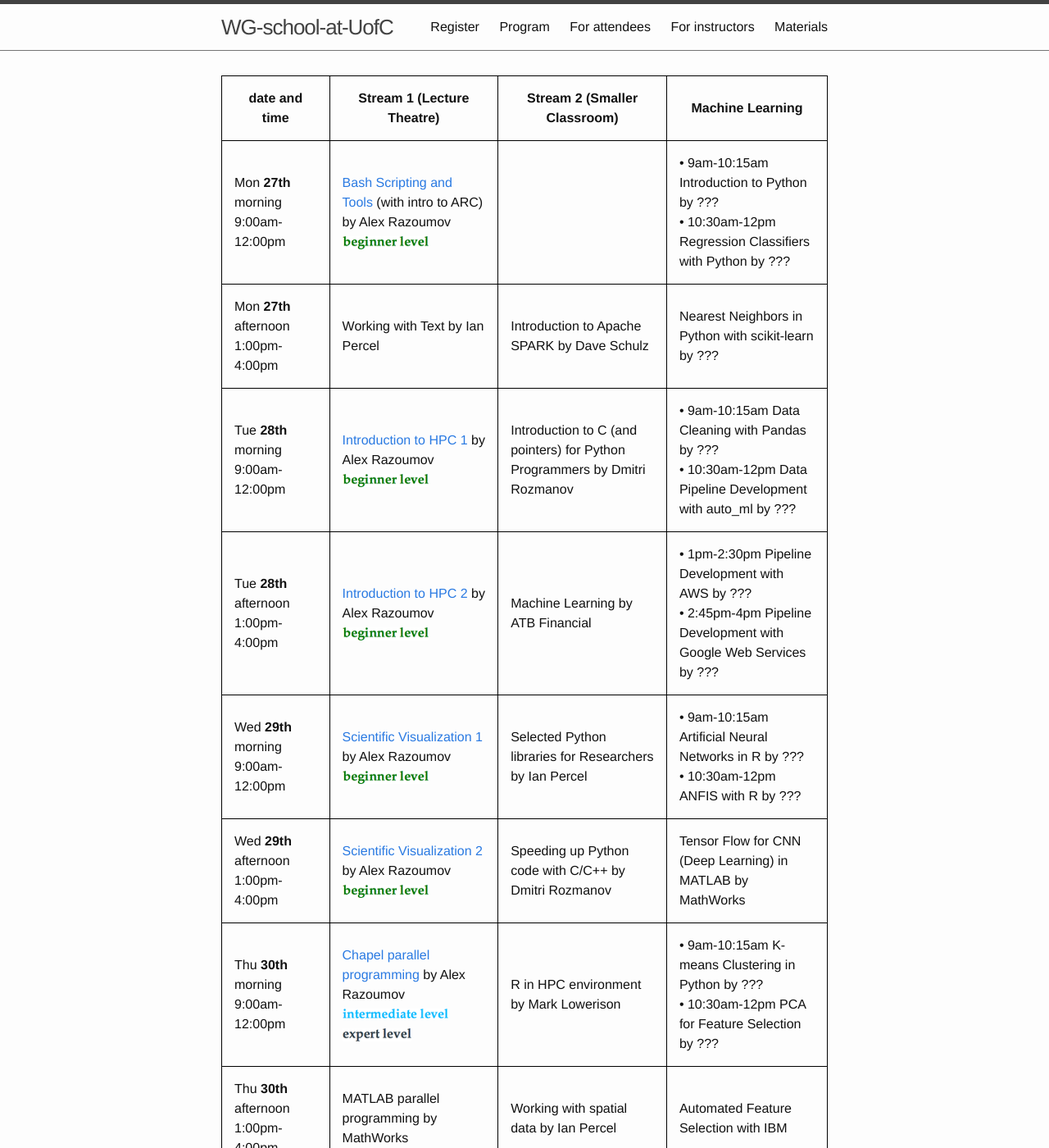
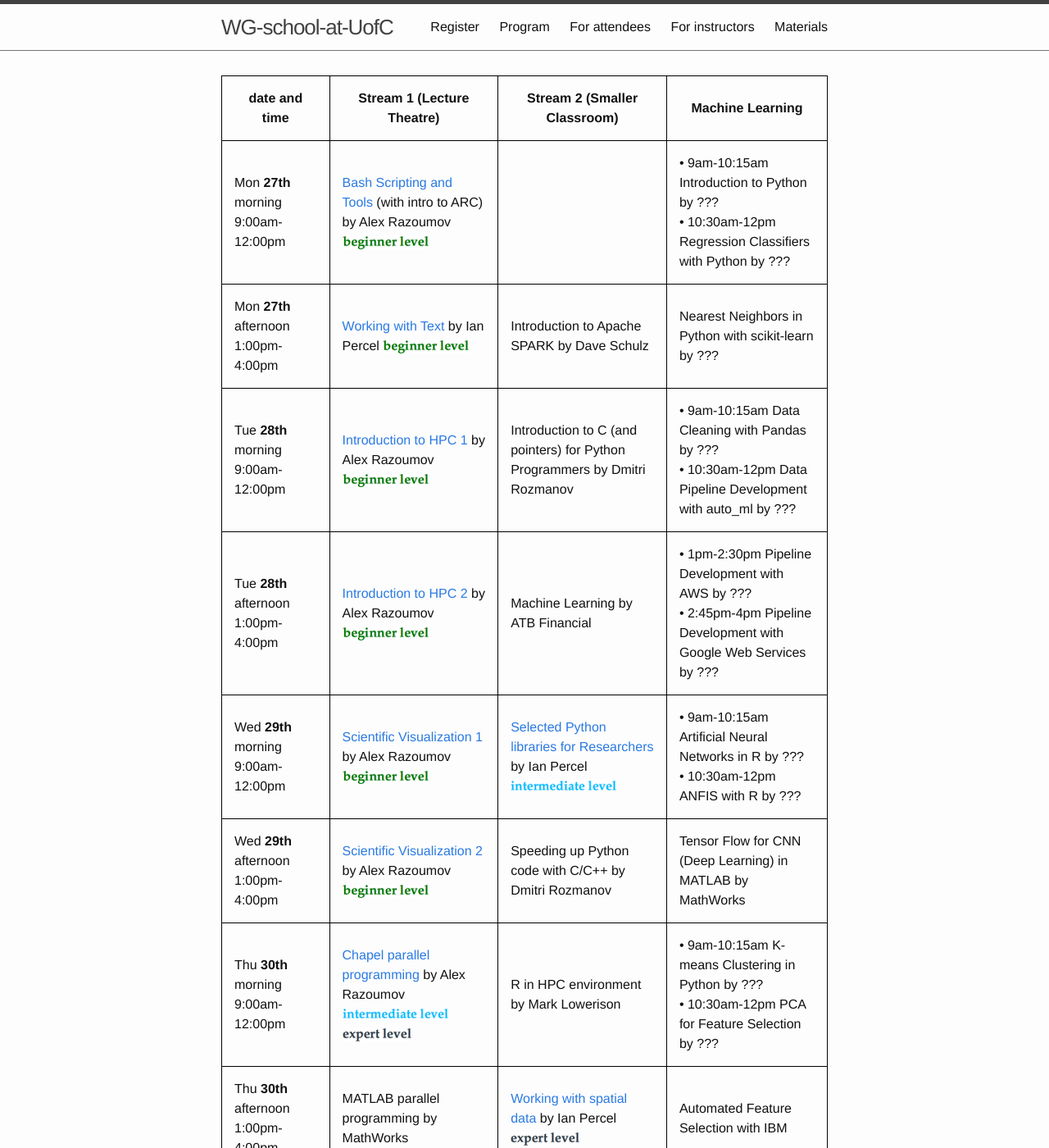
Before and after one commit to WestGrid/ubcSummerSchool2019, a Jekyll site: the page built from 1-program.md, in a window 1280 px wide and 1400 px high. Shown: the whole window at 82% size. Built offline with Jekyll 4.4.1, drawn with Linux system fonts in a browser that asks for light colours; part of the change alters nothing that is shown.

Commit message:
addition of Ian P Abstract links

```diff
--- a/1-program.md
+++ b/1-program.md
@@ -11,13 +11,13 @@ nav: true
 | date and time | Stream 1 (Lecture Theatre) | Stream 2 (Smaller Classroom) | Machine Learning |
 | ------------- | --------------- | ----------------- | ----------------- |
 | Mon **27th** morning 9:00am-12:00pm | [Bash Scripting and Tools](bash) (with intro to ARC) by Alex Razoumov {{beg}} | | • 9am-10:15am Introduction to Python by ??? <br> • 10:30am-12pm Regression Classifiers with Python by ??? |
-| Mon **27th** afternoon 1:00pm-4:00pm | Working with Text by Ian Percel | Introduction to Apache SPARK by Dave Schulz | Nearest Neighbors in Python with scikit-learn by ??? |
+| Mon **27th** afternoon 1:00pm-4:00pm | [Working with Text](working_with_text) by Ian Percel {{beg}} | Introduction to Apache SPARK by Dave Schulz | Nearest Neighbors in Python with scikit-learn by ??? |
 | Tue **28th** morning 9:00am-12:00pm | [Introduction to HPC 1](introHPC) by Alex Razoumov {{beg}} | Introduction to C (and pointers) for Python Programmers by Dmitri Rozmanov | • 9am-10:15am Data Cleaning with Pandas by ??? <br> • 10:30am-12pm Data Pipeline Development with auto_ml by ??? |
 | Tue **28th** afternoon 1:00pm-4:00pm | [Introduction to HPC 2](introHPC) by Alex Razoumov {{beg}} | Machine Learning by ATB Financial | • 1pm-2:30pm Pipeline Development with AWS by ??? <br> • 2:45pm-4pm Pipeline Development with Google Web Services by ??? |
-| Wed **29th** morning 9:00am-12:00pm | [Scientific Visualization 1](visualization) by Alex Razoumov {{beg}} | Selected Python libraries for Researchers by Ian Percel | • 9am-10:15am Artificial Neural Networks in R by ??? <br> • 10:30am-12pm ANFIS with R by ??? |
+| Wed **29th** morning 9:00am-12:00pm | [Scientific Visualization 1](visualization) by Alex Razoumov {{beg}} | [Selected Python libraries for Researchers](python_libraries_research) by Ian Percel {{int}} | • 9am-10:15am Artificial Neural Networks in R by ??? <br> • 10:30am-12pm ANFIS with R by ??? |
 | Wed **29th** afternoon 1:00pm-4:00pm | [Scientific Visualization 2](visualization) by Alex Razoumov {{beg}} | Speeding up Python code with C/C++ by Dmitri Rozmanov | Tensor Flow for CNN (Deep Learning) in MATLAB by MathWorks |
 | Thu **30th** morning 9:00am-12:00pm | [Chapel parallel programming](chapel) by Alex Razoumov {{int}}{{exp}}| R in HPC environment by Mark Lowerison | • 9am-10:15am K-means Clustering in Python by ??? <br> • 10:30am-12pm PCA for Feature Selection by ??? |
-| Thu **30th** afternoon 1:00pm-4:00pm | MATLAB parallel programming by MathWorks | Working with spatial data by Ian Percel | Automated Feature Selection with IBM |
+| Thu **30th** afternoon 1:00pm-4:00pm | MATLAB parallel programming by MathWorks | [Working with spatial data](working_with_spatial) by Ian Percel {{exp}} | Automated Feature Selection with IBM |
 {:.mbtablestyle}
 
 &nbsp;
```
